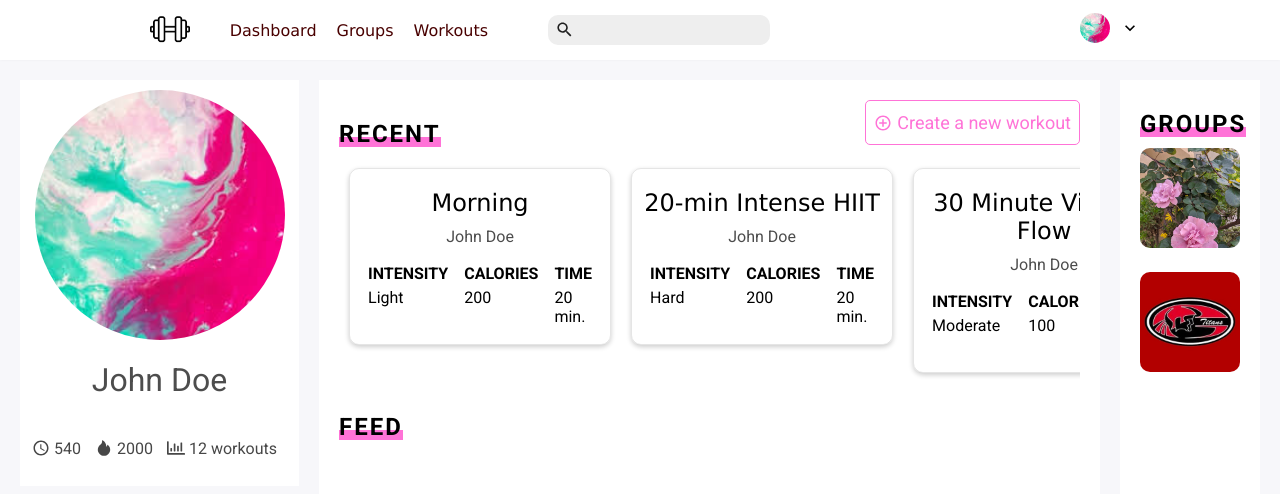
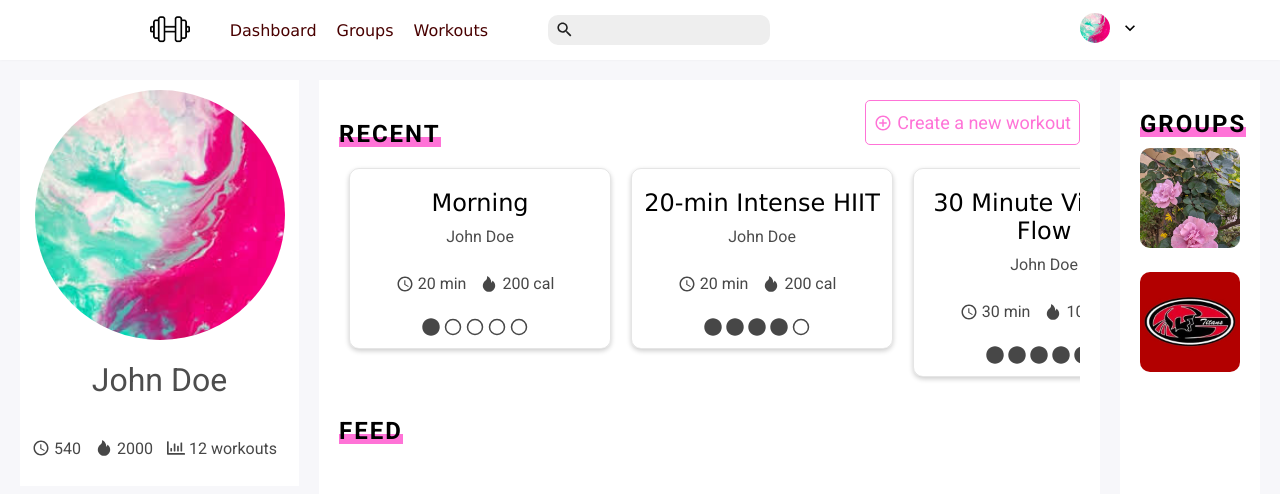
Before and after one commit to acrantel/fiitshare, a Next.js app: page / in a window 1280 px wide. Shown: the top 494 px of the page. Built offline with nearby package versions, Linux system fonts and the light colour scheme.

Commit message:
Use icons to describe information in Workout card

```diff
--- a/components/cards/workout-card.js
+++ b/components/cards/workout-card.js
@@ -2,6 +2,12 @@ import styles from './workout-card.module.css';
 import { MdNotificationsNone } from 'react-icons/md';
 import { formatDateTime } from '../../utils/datetime.js';
 import Link from 'next/link';
+
+
+import { AiFillFire } from 'react-icons/ai';
+import { MdQueryBuilder } from 'react-icons/md';
+import {FiCircle} from 'react-icons/fi'; // circle outline
+import {FaCircle} from 'react-icons/fa'; // filled in circle
 
 export default class WorkoutCard extends React.Component {
     render() {
@@ -13,11 +19,26 @@ export default class WorkoutCard extends React.Component {
         const {
             name = 'Unknown Workout',
             creator = 'Anonymous',
-            intensity = 'Intense!',
+            intensity = 3,
             calories = 0,
             length = 0,
             dueBy = [],
         } = workoutDatum
+
+        // add circles accordingly
+        let intensityScale = [];
+        let count = 0;
+        while (count < intensity)
+        {
+            intensityScale.push(<FaCircle className={styles.icon}/>);
+            count++;
+        }
+        while (count < 5)
+        {
+            intensityScale.push(<FiCircle className={styles.icon}/>);
+            count++;
+        }
+
         return <div className={styles.card}>
             {/* Could put the image here if there needs to be one */}
             <div className={styles.metaWrapper}>
@@ -33,7 +54,38 @@ export default class WorkoutCard extends React.Component {
                 </div>
             </div>
             <div className={styles.infoWrapper}>
-                <div className={styles.infoEntry}>
+                <div className={styles.info}>
+                    <MdQueryBuilder className={styles.icon} />
+                    <p className={styles.label}>{`${length} min`}</p>
+                </div>
+                <div className={styles.info}>
+                    <AiFillFire className={styles.icon} />
+                    <p className={styles.label}>{`${calories} cal`}</p>
+                </div>
+            </div>
+            <div className={styles.infoWrapper}>
+                <div className={styles.info}>
+                    {intensityScale}
+                </div>
+            </div>
+            <div className={styles.infoWrapper}>
+                {/* Do by: this is used for schedules */
+                    this.props.dueBy ?
+                        (<div className={styles.infoLineEntry}>
+                            <h3 className={styles.infoLineTitle}>Due By</h3>
+                            <div className={styles.infoValue}>
+                                {formatDateTime(new Date(...dueBy))}
+                            </div>
+                        </div>)
+                        : <></>
+                }
+            </div>
+        </div>
+    }
+}
+
+/*
+ <div className={styles.infoEntry}>
                     <h3 className={styles.infoTitle}>Intensity</h3>
                     <div className={styles.infoValue}>{intensity}</div>
                 </div>
@@ -45,18 +97,4 @@ export default class WorkoutCard extends React.Component {
                     <h3 className={styles.infoTitle}>Time</h3>
                     <div className={styles.infoValue}>{`${length} min.`}</div>
                 </div>
-                {/* Do by: this is used for schedules */
-                    this.props.dueBy ?
-                        (<div className={styles.infoEntry}>
-                            <h3 className={styles.infoTitle}>Due By</h3>
-                            <div className={styles.infoValue}>
-                                {formatDateTime(new Date(...dueBy))}
-                            </div>
-                        </div>)
-                        : <></>
-                }
-
-            </div>
-        </div>
-    }
-}
+*/
--- a/components/cards/workout-card.module.css
+++ b/components/cards/workout-card.module.css
@@ -42,15 +42,43 @@ div.card:hover {
 .infoWrapper {
     display: flex;
     flex-wrap: wrap;
-    margin: 10px;
+    margin: 5px;
+    flex-direction: row;
+    justify-content: center;
 }
-.infoEntry {
+
+/* used only for the due date now*/
+.infoLineEntry {
     margin: 8px;
     flex: 1 0 0;
 }
-.infoTitle {
+.infoLineTitle {
     margin: 0;
     margin-bottom: 5px;
     font-size: 1em;
     text-transform: uppercase;
 }
+/* used only for the due date now*/
+
+
+.info {
+    margin-right:10px;
+    display:flex;
+    flex-direction: row;
+    justify-content: left;
+    align-items: center;
+
+}
+
+.icon {
+    padding:2px;
+    font-size:large;
+    color: rgb(71, 71, 71);
+}
+
+.label {
+    padding:2px;
+    font-size: medium;
+    font-weight: 100;
+    color: rgb(71, 71, 71);
+}
--- a/database/database.js
+++ b/database/database.js
@@ -40,13 +40,13 @@ var userData = {
     },
 };
 
-
+const INTENSITY = 5;
 var workoutData = {
-    // workout intensity: light, moderate, hard
+    // workout intensity: 1-5
     wk1: {
         creator: 'user1',
         name: 'Morning',
-        intensity: 'Light',
+        intensity: 1,
         length: 20, // minutes
         calories: 200,
         sets: 3,
@@ -58,7 +58,7 @@ var workoutData = {
     wk2: {
         creator: 'user1',
         name: 'Morning Workout 2',
-        intensity: 'Moderate',
+        intensity: '3',
         length: 10, // minutes
         calories: 50,
         sets: 3,
@@ -70,7 +70,7 @@ var workoutData = {
     wk3: {
         creator: 'user1',
         name: '20-min Intense HIIT',
-        intensity: 'Hard',
+        intensity: '4',
         length: 20, // minutes
         calories: 200,
         sets: 3,
@@ -82,7 +82,7 @@ var workoutData = {
     wk4: {
         creator: 'user1',
         name: 'Quick HIIT',
-        intensity: 'Moderate',
+        intensity: '2',
         length: 10, // minutes
         calories: 100,
         exercises: {
@@ -94,7 +94,7 @@ var workoutData = {
     wk5: {
         creator: 'user2',
         name: '30 Minute Vinsaya Flow',
-        intensity: 'Moderate',
+        intensity: '5',
         length: 30, // minutes
         calories: 100,
         exercises: {
@@ -105,7 +105,7 @@ var workoutData = {
     wk4: {
         creator: 'user3',
         name: 'No Equipment Bodyweight-only Workout',
-        intensity: 'Moderate',
+        intensity: '5',
         length: 35, // minutes
         calories: 150,
         exercises: {
```
